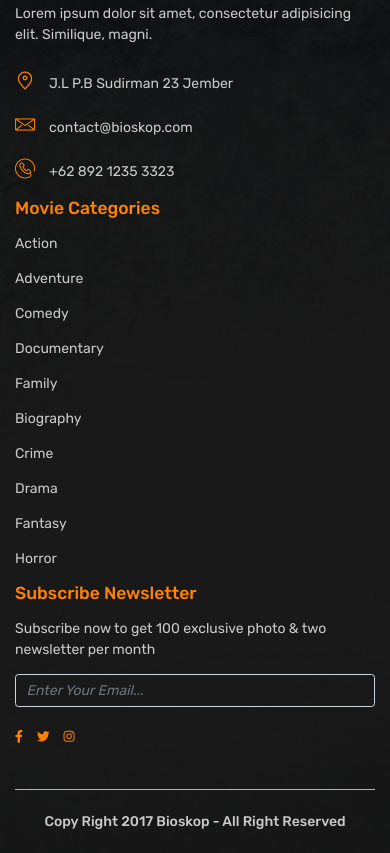
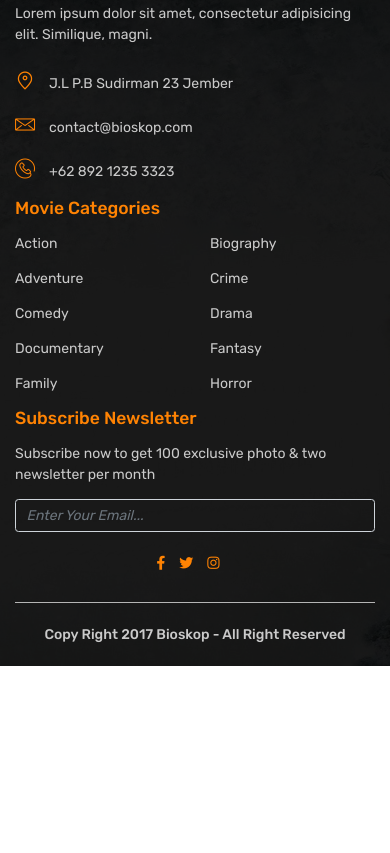
Before and after one commit to aufaroot18/frontend-rootpixel, a plain HTML site: page index.html in a window 390 px wide. Shown: the part 7585-8438 px from the top of the page. After the commit the page ends 8251 px from the top, so only its background shows below. Drawn offline with nearby package versions, Linux system fonts and the light colour scheme.

Commit message:
fix footer for mobile: issues 8

```diff
--- a/index.html
+++ b/index.html
@@ -433,7 +433,7 @@
 					<div class="col-md-3">
 						<h5 class="mb-3">Movie Categories</h5>
 						<div class="row">
-							<div class="col-md-6">
+							<div class="col-6">
 								<ul>
 									<li>Action</li>
 									<li>Adventure</li>
@@ -442,7 +442,7 @@
 									<li>Family</li>
 								</ul>
 							</div>
-							<div class="col-md-6">
+							<div class="col-6">
 								<ul>
 									<li>Biography</li>
 									<li>Crime</li>
--- a/styles/style.css
+++ b/styles/style.css
@@ -653,9 +653,25 @@ footer .nav .nav-link:hover {
 		margin: 1rem 2rem;
 	}
 
-
-
 	/* ==========================================================================
 	   Facilities End
 	   ========================================================================== */
+
+	/* ==========================================================================
+	   Footer
+	   ========================================================================== */
+
+	footer .nav {
+		display: flex;
+		justify-content: center;
+		margin-bottom: 0;
+	}
+
+	footer .nav .nav-item {
+		font-size: 1rem;
+	}
+
+	/* ==========================================================================
+	   Footer End
+	   ========================================================================== */
 }
```
